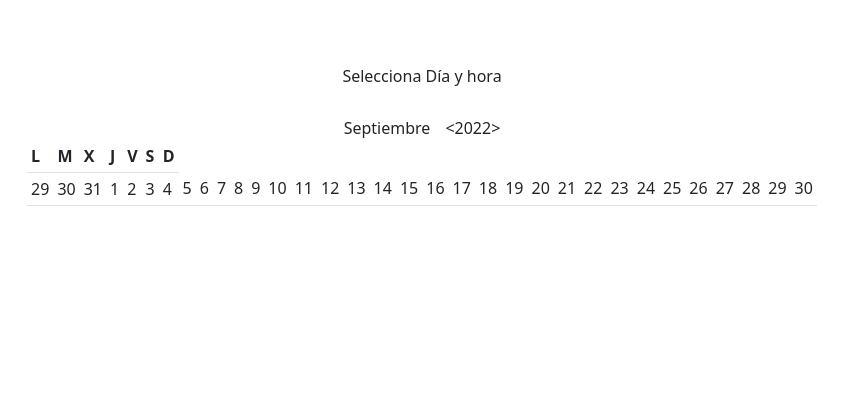
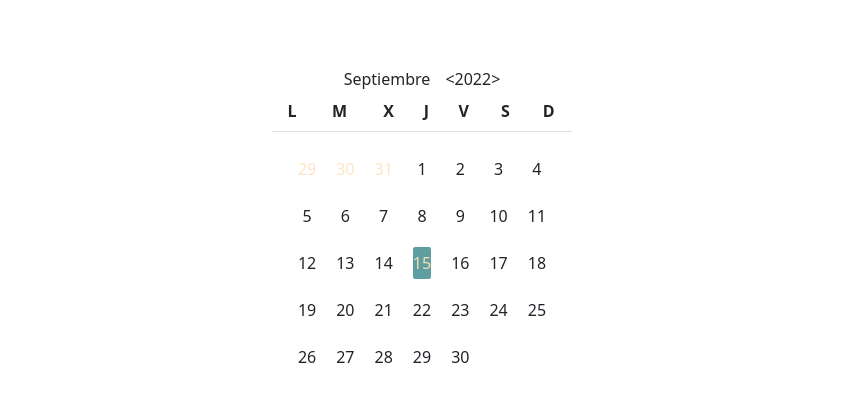
Before and after one commit to J-Jillian/Calendar, a plain HTML site: page index.html in a window 1280 px wide. Shown: the part 231-632 px from the top of the page, without its empty margins (218-1061 px from the left). Drawn offline with nearby package versions, Linux system fonts and the light colour scheme.

Commit message:
calendar-structure

```diff
--- a/app.css
+++ b/app.css
@@ -56,3 +56,35 @@ img {
     color: blueviolet;
     background-color: aqua;
 }
+
+.today{
+background-color: cadetblue;
+color: wheat;
+width: 100%;
+border-radius: 10%;
+
+}
+
+.calendar-container{
+    display: flex;
+    justify-content: center;
+}
+
+.calendar-days{
+    max-width: 300px;
+    display: grid;
+    grid-template-columns: repeat(7, 1fr);
+    grid-gap: 20px;
+    row-gap: 15px;
+    margin: 5px;
+
+}
+
+.calendar-item{
+text-align: center;
+line-height: 2;
+}
+
+.last-month-day{
+    color: bisque;
+}
--- a/app.js
+++ b/app.js
@@ -16,18 +16,36 @@ let monthNames = [
   "Diciembre",
 ];
 
+// let weekNames = [
+//   "Domingo",
+//   "Lunes",
+//   "Martes",
+//   "Miercoles",
+//   "Jueves",
+//   "Viernes",
+//   "Sabado",
+// ];
+
 //Import the Month class to create the calendar.
 
 // Get Date information from methods
 const currentDate = new Date();
-const currentDay = currentDate.getDay();
+const currentDay = currentDate.getDate();
 let numberMonth = currentDate.getMonth();
 let currentYear = currentDate.getFullYear();
+// const numberDayOfWeek = currentdate.getDay();
 
 let month = document.querySelector(".month");
 month.textContent = monthNames[numberMonth];
+console.log("✅ Month Number is working:", monthNames[numberMonth]);
 
-console.log("day", currentDay, numberMonth, currentYear);
+console.log(
+  "✅ Date is working:",
+  currentDate,
+  currentDay,
+  numberMonth,
+  currentYear
+);
 /*--------------------------DAYS------------------------*/
 let days = document.querySelector(".days");
 
@@ -59,16 +77,16 @@ const getTotalDays = (month) => {
 
 const writeMonth = (month) => {
   for (let i = startDay(); i > 0; i--) {
-    days.innerHTML += `<td class="calendar-day calendar-item">
+    days.innerHTML += `<div class="calendar-day calendar-item last-month-day">
         ${getTotalDays(numberMonth - 1) - (i - 1)}
-        </td>`;
+        </div>`;
   }
 
   for (let i = 1; i <= getTotalDays(month); i++) {
     if (i === currentDay) {
-      days.innerHTML += `<td class="calendar-day calendar-item today">${i}</td>`;
+      days.innerHTML += `<div class="calendar-day calendar-item today">${i}</div>`;
     } else {
-      days.innerHTML += `<td class="calendar-day calendar-item">${i}</td>`;
+      days.innerHTML += `<div class="calendar-day calendar-item">${i}</div>`;
     }
   }
 };
--- a/index.html
+++ b/index.html
@@ -24,7 +24,6 @@
 
 
             <div class="calendar-info">
-                <h6 class="title">Selecciona Día y hora</h6>
                 <div class="calendar-month-container">
 
                     <div id="change-month" class="month"></div>
@@ -37,9 +36,6 @@
 
         <table class="table table-sm table-responsive">
                 <thead class="calendar-week-container">
-
-                  </thead>
-            <tbody>
                     <tr class="calendar-week">
                         <th class="calendar-day calendar-item" scope="col">L</th>
                         <th class="calendar-day calendar-item" scope="col">M</th>
@@ -50,14 +46,21 @@
                         <th class="calendar-day calendar-item" scope="col">D</th>
                       </tr>
 
-                <tr class="calendar-days days">
+                  </thead>
+            <tbody>
 
-                </tr>
+
 
 
               </tbody>
 
            </table>
+<div class="calendar-container">
+    <div class="calendar-days days">
+
+    </div>
+</div>
+
         </div>
 
 
```
Lines whose indentation alone changed are shown as unchanged.
